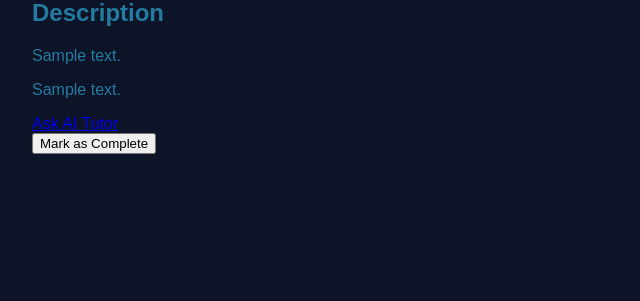
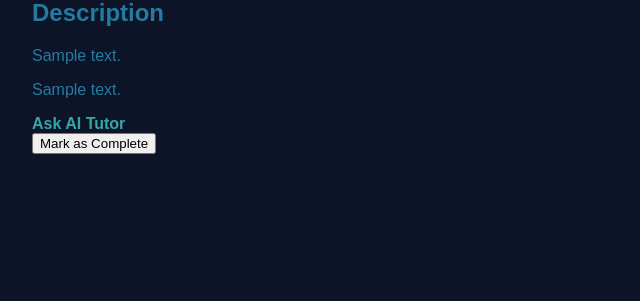
Before and after one commit to OmerCevruk/computer_networks_teaching_platform_with_ai, a Django app: template mainApp/templates/courses/course_detail.html in a window 1280 px wide. Shown: the part 232-533 px from the top of the page, without its empty margins (0-640 px from the left). Run offline with Django 5.2, Linux system fonts and the light colour scheme; the template is opened without the code that fills it: most values are stand-ins (such as "Sample title", 1, 10 or a date in 2020).

Commit message:
links in contents are now styled correctly

```diff
--- a/mainApp/static/styles.css
+++ b/mainApp/static/styles.css
@@ -43,3 +43,16 @@ body {
 .content {
     padding: 2rem;
 }
+
+.content a {
+    color: var(--link-color); /* Consistent link color */
+    text-decoration: none; /* Remove underline for a cleaner look */
+    font-weight: bold; /* Emphasize the links */
+    transition: color 0.3s ease, border-bottom 0.3s ease; /* Smooth transition effect */
+    border-bottom: 2px solid transparent; /* Subtle underline effect */
+}
+
+.content a:hover {
+    color: var(--link-hover-bg-color); /* Change color on hover */
+    border-bottom: 2px solid var(--link-hover-bg-color); /* Underline on hover */
+}
```
